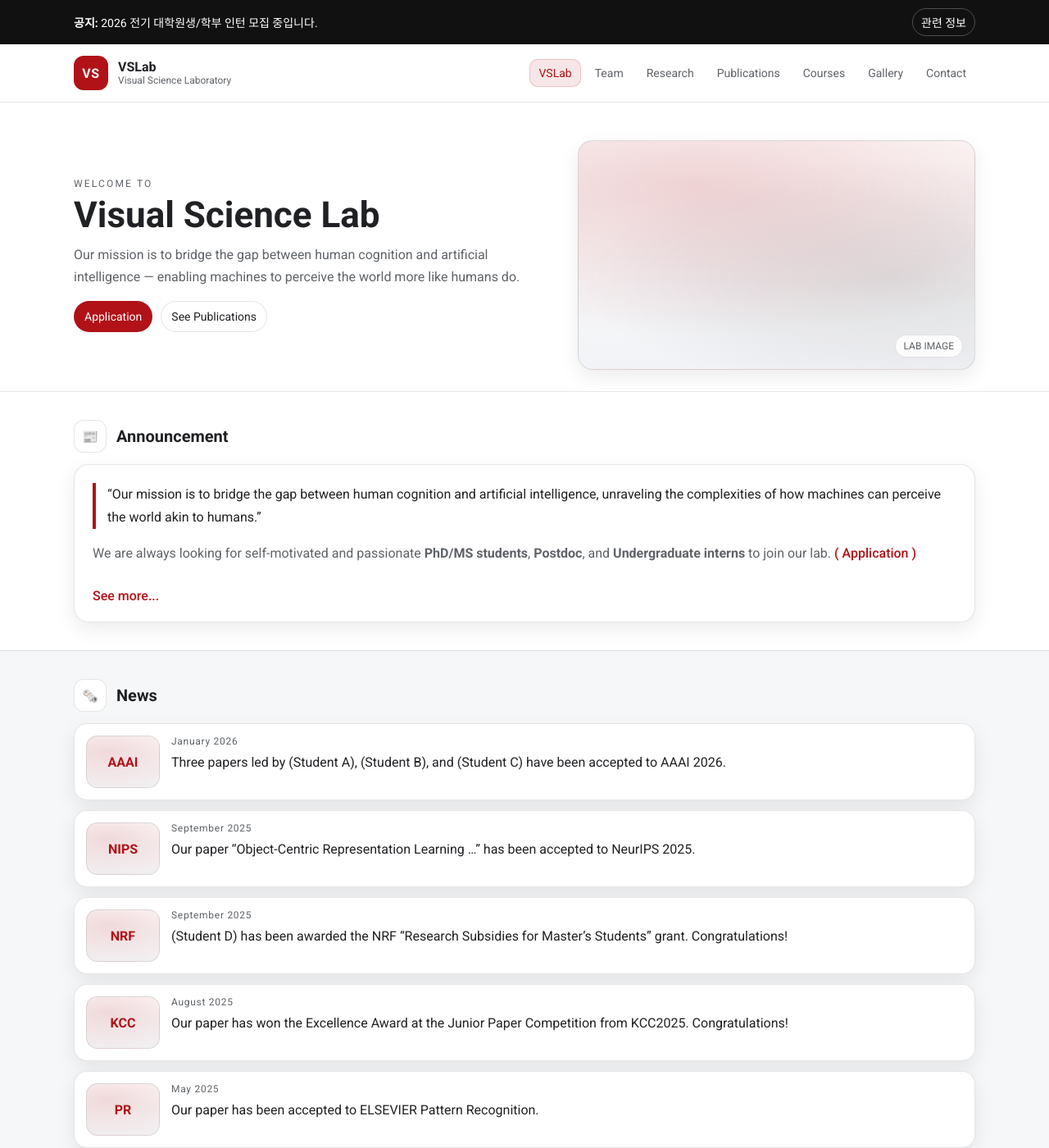
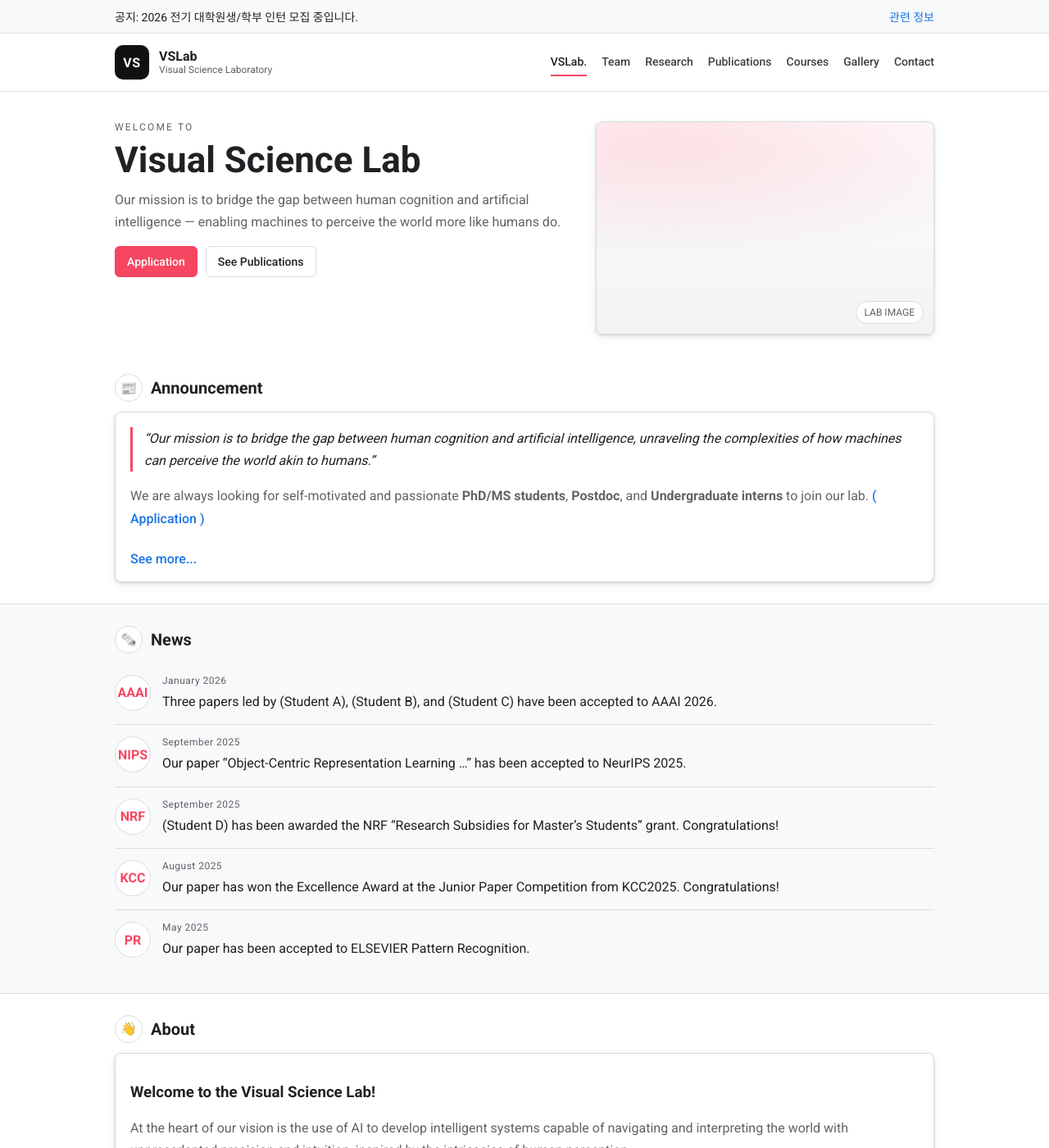
Before and after one commit to spoiuy3/VSLab_website, a Jekyll site: the page built from index.md, in a window 1280 px wide and 1400 px high. Shown: the whole window at 82% size. Built offline with Jekyll 4.4.1, drawn with Linux system fonts in a browser that asks for light colours.

Commit message:
Edit: test edit
필요시 revert

```diff
--- a/_includes/header.html
+++ b/_includes/header.html
@@ -1,30 +1,27 @@
-<!-- 상단 공지 바 (VSLab 상단 공지 느낌) -->
 <div class="top-notice">
   <div class="wrap top-notice__inner">
     <div class="top-notice__text">
-      <b>공지:</b> 2026 전기 대학원생/학부 인턴 모집 중입니다.
+      공지: 2026 전기 대학원생/학부 인턴 모집 중입니다.
     </div>
-    <a class="top-notice__btn" href="#" target="_blank" rel="noopener">관련 정보</a>
+    <a class="top-notice__link" href="#" target="_blank" rel="noopener">관련 정보</a>
   </div>
 </div>
 
 <header class="site-header">
   <div class="wrap header__inner">
     <a class="brand" href="{{ '/' | relative_url }}" aria-label="Home">
-      <!-- 로고(placeholder): 나중에 이미지로 교체 가능 -->
-      <span class="brand__logo" aria-hidden="true">VS</span>
+      <!-- 로고 자리(나중에 이미지로 교체 가능) -->
+      <span class="brand__mark" aria-hidden="true">VS</span>
       <span class="brand__text">
         <span class="brand__title">VSLab</span>
         <span class="brand__sub">Visual Science Laboratory</span>
       </span>
     </a>
 
-    <button class="nav-toggle" aria-label="메뉴 열기" aria-expanded="false" aria-controls="site-nav">
-      ☰
-    </button>
+    <button class="nav-toggle" aria-label="메뉴 열기" aria-expanded="false" aria-controls="site-nav">☰</button>
 
     <nav id="site-nav" class="site-nav" aria-label="Primary">
-      <a class="nav-link {% if page.url == '/' %}active{% endif %}" href="{{ '/' | relative_url }}">VSLab</a>
+      <a class="nav-link {% if page.url == '/' %}active{% endif %}" href="{{ '/' | relative_url }}">VSLab.</a>
       <a class="nav-link" href="{{ '/team/' | relative_url }}">Team</a>
       <a class="nav-link" href="{{ '/research/' | relative_url }}">Research</a>
       <a class="nav-link" href="{{ '/publications/' | relative_url }}">Publications</a>
--- a/assets/css/style.css
+++ b/assets/css/style.css
@@ -1,67 +1,69 @@
 :root{
+  /* VSLab(구글 Sites 느낌) 베이스 */
   --bg: #ffffff;
-  --alt: #f6f7f9;
-  --text: #202124;   /* Google 스타일 */
+  --section: #f8f9fa;
+  --text: #202124;
   --muted: #5f6368;
-  --line: rgba(0,0,0,0.10);
-  --shadow: 0 8px 24px rgba(0,0,0,0.08);
+  --border: #dadce0;
 
-  --accent: #b01217;     /* VSLab 로고/포인트 느낌의 레드 톤(유사) */
-  --accent-weak: rgba(176,18,23,0.10);
+  /* VSLab 로고 포인트(밝은 핑크/레드 톤) */
+  --accent: #f64661;
+
+  /* 구글 링크 느낌 */
+  --link: #1a73e8;
+
+  /* 매우 약한 그림자(구글 스타일) */
+  --shadow: 0 1px 3px rgba(60,64,67,.18), 0 4px 10px rgba(60,64,67,.10);
 }
 
-*{ box-sizing: border-box; }
-html, body{ height: 100%; }
+*{ box-sizing:border-box; }
+html,body{ height:100%; }
 body{
-  margin: 0;
-  font-family: "Roboto", system-ui, -apple-system, Segoe UI, Arial, sans-serif;
+  margin:0;
+  font-family: Roboto, system-ui, -apple-system, Segoe UI, Arial, "Noto Sans KR", sans-serif;
+  color: var(--text);
   background: var(--bg);
-  color: var(--text);
 }
 
 a{ color: inherit; text-decoration: none; }
 .wrap{
-  width: min(1100px, calc(100% - 40px));
+  width: min(1000px, calc(100% - 48px));
   margin: 0 auto;
 }
 
-/* Top notice */
+/* ===== Top Notice ===== */
 .top-notice{
-  background: #111;
-  color: #fff;
+  background: var(--section);
+  border-bottom: 1px solid var(--border);
   font-size: 14px;
 }
 .top-notice__inner{
   display:flex;
   align-items:center;
   justify-content: space-between;
-  gap: 12px;
+  gap: 14px;
   padding: 10px 0;
 }
-.top-notice__btn{
-  color:#fff;
-  border: 1px solid rgba(255,255,255,0.25);
-  padding: 6px 10px;
-  border-radius: 999px;
+.top-notice__text{ color: var(--text); }
+.top-notice__link{
+  color: var(--link);
+  font-weight: 500;
 }
-.top-notice__btn:hover{
-  border-color: rgba(255,255,255,0.6);
-}
+.top-notice__link:hover{ text-decoration: underline; }
 
-/* Header */
+/* ===== Header ===== */
 .site-header{
   position: sticky;
   top: 0;
   z-index: 50;
   background: rgba(255,255,255,0.92);
   backdrop-filter: blur(10px);
-  border-bottom: 1px solid var(--line);
+  border-bottom: 1px solid var(--border);
 }
 .header__inner{
   display:flex;
   align-items:center;
-  justify-content: space-between;
-  gap: 16px;
+  gap: 18px;
   padding: 14px 0;
 }
 
@@ -69,75 +71,67 @@ a{ color: inherit; text-decoration: none; }
   display:flex;
   align-items:center;
   gap: 12px;
+  min-width: 220px;
 }
-.brand__logo{
+.brand__mark{
   width: 42px;
   height: 42px;
-  border-radius: 12px;
-  display:inline-flex;
+  border-radius: 10px;
+  display:flex;
   align-items:center;
   justify-content:center;
-  background: var(--accent);
-  color: #fff;
+  background: #111;
+  color:#fff;
   font-weight: 800;
-  letter-spacing: 0.5px;
+  letter-spacing: .5px;
 }
-.brand__text{
-  display:flex;
-  flex-direction: column;
-  line-height: 1.1;
-}
-.brand__title{
-  font-weight: 700;
-}
-.brand__sub{
-  font-size: 12px;
-  color: var(--muted);
-  margin-top: 2px;
-}
+.brand__text{ display:flex; flex-direction:column; line-height:1.1; }
+.brand__title{ font-weight: 700; }
+.brand__sub{ font-size: 12px; color: var(--muted); margin-top: 2px; }
 
+/* 네비를 “우측 정렬”로 밀어주는 핵심 */
 .site-nav{
+  margin-left: auto;
   display:flex;
   align-items:center;
-  gap: 6px;
+  gap: 18px;
+  white-space: nowrap;
 }
 .nav-link{
-  padding: 8px 10px;
-  border-radius: 10px;
-  color: var(--muted);
   font-size: 14px;
-  border: 1px solid transparent;
+  font-weight: 500;
+  color: #3c4043;
+  padding: 8px 0;
+  border-bottom: 2px solid transparent; /* active 밑줄용 */
 }
 .nav-link:hover{
   color: var(--text);
-  border-color: var(--line);
-  background: #fff;
+  border-bottom-color: rgba(0,0,0,0.10);
 }
 .nav-link.active{
-  color: var(--accent);
-  background: var(--accent-weak);
-  border-color: rgba(176,18,23,0.18);
+  color: var(--text);
+  border-bottom-color: var(--accent);
 }
 
 .nav-toggle{
   display:none;
-  border: 1px solid var(--line);
-  background: #fff;
+  margin-left: auto;
+  border: 1px solid var(--border);
+  background:#fff;
+  border-radius: 10px;
   padding: 8px 10px;
-  border-radius: 10px;
-  cursor: pointer;
+  cursor:pointer;
 }
 
-/* Hero */
+/* ===== Hero ===== */
 .hero{
-  padding: 46px 0 26px;
-  border-bottom: 1px solid var(--line);
+  padding: 36px 0 22px;
 }
 .hero__inner{
   display:grid;
-  grid-template-columns: 1.1fr 0.9fr;
-  gap: 22px;
-  align-items: center;
+  grid-template-columns: 1.15fr 0.85fr;
+  gap: 28px;
+  align-items: start;
 }
 .hero__kicker{
   font-size: 12px;
@@ -145,7 +139,7 @@ a{ color: inherit; text-decoration: none; }
   color: var(--muted);
 }
 .hero__title{
-  margin: 8px 0 10px;
+  margin: 10px 0 10px;
   font-size: 44px;
   line-height: 1.08;
 }
@@ -162,235 +156,170 @@ a{ color: inherit; text-decoration: none; }
   gap: 10px;
   flex-wrap: wrap;
 }
+
 .hero__image{
-  height: 280px;
-  border-radius: 18px;
-  border: 1px solid var(--line);
+  height: 260px;
+  border: 1px solid var(--border);
+  border-radius: 8px;
   box-shadow: var(--shadow);
   background:
-    radial-gradient(900px 300px at 30% 20%, rgba(176,18,23,0.18), transparent 60%),
-    radial-gradient(700px 260px at 80% 60%, rgba(0,0,0,0.10), transparent 55%),
-    linear-gradient(180deg, #ffffff, #f2f3f6);
+    radial-gradient(900px 260px at 20% 10%, rgba(246,70,97,0.16), transparent 55%),
+    linear-gradient(180deg, #fff, #f1f3f4);
   position: relative;
-  overflow: hidden;
 }
 .hero__imageBadge{
   position:absolute;
-  bottom: 14px;
-  right: 14px;
+  right: 12px;
+  bottom: 12px;
   font-size: 12px;
   color: var(--muted);
-  background: rgba(255,255,255,0.85);
-  border: 1px solid var(--line);
+  background: rgba(255,255,255,0.9);
+  border: 1px solid var(--border);
   border-radius: 999px;
   padding: 6px 10px;
 }
 
-/* Sections */
+/* ===== Sections ===== */
 .section{
-  padding: 34px 0;
+  padding: 26px 0;
 }
 .section.alt{
-  background: var(--alt);
-  border-top: 1px solid var(--line);
-  border-bottom: 1px solid var(--line);
+  background: var(--section);
+  border-top: 1px solid var(--border);
+  border-bottom: 1px solid var(--border);
 }
+
 .section__head{
   display:flex;
   align-items:center;
-  gap: 12px;
-  margin-bottom: 14px;
+  gap: 10px;
+  margin-bottom: 12px;
 }
 .section__icon{
-  width: 40px;
-  height: 40px;
-  border-radius: 12px;
-  display:inline-flex;
+  width: 34px;
+  height: 34px;
+  border-radius: 50%;
+  background:#fff;
+  border: 1px solid var(--border);
+  display:flex;
   align-items:center;
   justify-content:center;
-  background: #fff;
-  border: 1px solid var(--line);
 }
 .section__title{
-  margin: 0;
+  margin:0;
   font-size: 20px;
+  font-weight: 700;
 }
 
+/* 카드도 구글 Sites처럼 “과한 박스 느낌” 최소화 */
 .card{
-  background: #fff;
-  border: 1px solid var(--line);
-  border-radius: 18px;
+  background:#fff;
+  border: 1px solid var(--border);
+  border-radius: 8px;
   box-shadow: var(--shadow);
   padding: 18px;
 }
-.callout{
-  padding: 22px;
+.muted{ color: var(--muted); line-height: 1.7; }
+
+.quote{
+  margin: 0 0 12px 0;
+  padding-left: 14px;
+  border-left: 3px solid var(--accent);
+  font-style: italic;
+  line-height: 1.7;
 }
-.quote{
-  margin: 0 0 14px 0;
-  padding-left: 14px;
-  border-left: 4px solid var(--accent);
-  color: var(--text);
-  font-size: 16px;
-  line-height: 1.75;
-}
-.muted{
-  color: var(--muted);
-  line-height: 1.75;
-}
-.inline-link{
-  color: var(--accent);
-  font-weight: 500;
-}
+
+.inline-link{ color: var(--link); font-weight: 500; }
 .inline-link:hover{ text-decoration: underline; }
 
 .see-more{
   display:inline-block;
-  margin-top: 12px;
-  color: var(--accent);
+  margin-top: 10px;
+  color: var(--link);
   font-weight: 500;
 }
 .see-more:hover{ text-decoration: underline; }
 
-.h3{
-  margin: 0 0 10px 0;
-  font-size: 18px;
-}
-
+/* ===== Buttons (Google 느낌) ===== */
 .btn{
   display:inline-flex;
   align-items:center;
   justify-content:center;
-  padding: 10px 12px;
-  border-radius: 999px;
-  border: 1px solid var(--line);
-  background: #fff;
+  padding: 10px 14px;
+  border-radius: 6px;
+  border: 1px solid var(--border);
+  background:#fff;
   font-size: 14px;
-  cursor: pointer;
+  font-weight: 500;
+  cursor:pointer;
 }
-.btn:hover{
-  border-color: rgba(0,0,0,0.22);
+.btn:hover{ background: var(--section); }
+
+.btn.primary{
+  background: var(--accent);
+  border-color: var(--accent);
+  color:#fff;
 }
-.btn.primary{
-  border-color: rgba(176,18,23,0.30);
-  background: var(--accent);
-  color: #fff;
-}
-.btn.primary:hover{
-  filter: brightness(0.97);
-}
+.btn.primary:hover{ filter: brightness(0.97); }
 
-/* News list */
+/* ===== News (아이콘 + 텍스트 한 줄 행) ===== */
 .news{
   display:flex;
   flex-direction: column;
-  gap: 12px;
+  gap: 0;
 }
 .news-item{
-  display:grid;
-  grid-template-columns: 90px 1fr;
+  display:flex;
   gap: 14px;
-  padding: 14px;
+  align-items:flex-start;
+  padding: 14px 0;
+  border-bottom: 1px solid var(--border);
+}
+.news-item:last-child{ border-bottom: none; }
+.news-thumb{
+  width: 44px;
+  height: 44px;
+  border-radius: 50%;
+  border: 1px solid var(--border);
   background: #fff;
-  border: 1px solid var(--line);
-  border-radius: 16px;
-  box-shadow: var(--shadow);
-}
-.news-thumb{
-  height: 64px;
-  border-radius: 14px;
-  border: 1px solid var(--line);
   display:flex;
   align-items:center;
   justify-content:center;
   font-weight: 700;
   color: var(--accent);
-  background:
-    radial-gradient(220px 90px at 30% 30%, rgba(176,18,23,0.15), transparent 60%),
-    linear-gradient(180deg, #fff, #f3f4f6);
 }
 .news-date{
   font-size: 12px;
-  letter-spacing: 0.06em;
   color: var(--muted);
+  letter-spacing: .04em;
   margin-bottom: 6px;
 }
-.news-text{
-  color: var(--text);
-  line-height: 1.6;
+.news-text{ line-height: 1.65; }
+
+/* ===== Responsive ===== */
+@media (max-width: 960px){
+  .hero__inner{ grid-template-columns: 1fr; }
+  .hero__image{ height: 220px; }
 }
 
-/* Research banner */
-.research-banner{
-  height: 220px;
-  border-radius: 18px;
-  border: 1px solid var(--line);
-  background:
-    radial-gradient(900px 300px at 20% 20%, rgba(176,18,23,0.14), transparent 60%),
-    radial-gradient(800px 260px at 80% 70%, rgba(0,0,0,0.10), transparent 55%),
-    linear-gradient(180deg, #fff, #f2f3f6);
-  box-shadow: var(--shadow);
-  position: relative;
-  overflow: hidden;
-  margin-bottom: 14px;
-}
-.research-banner__label{
-  position:absolute;
-  bottom: 14px;
-  right: 14px;
-  font-size: 12px;
-  color: var(--muted);
-  background: rgba(255,255,255,0.85);
-  border: 1px solid var(--line);
-  border-radius: 999px;
-  padding: 6px 10px;
-}
-
-.grid3{
-  display:grid;
-  grid-template-columns: repeat(3, 1fr);
-  gap: 12px;
-}
-
-/* Footer */
-.site-footer{
-  border-top: 1px solid var(--line);
-  background: #fff;
-}
-.footer__inner{
-  padding: 18px 0;
-  display:flex;
-  flex-wrap: wrap;
-  gap: 10px;
-  justify-content: space-between;
-}
-.small{
-  font-size: 13px;
-  color: var(--muted);
-}
-
-/* Responsive */
-@media (max-width: 920px){
-  .hero__inner{ grid-template-columns: 1fr; }
-  .hero__image{ height: 240px; }
-  .grid3{ grid-template-columns: 1fr; }
-}
-@media (max-width: 860px){
+@media (max-width: 820px){
   .nav-toggle{ display:inline-flex; }
   .site-nav{
     display:none;
     position: absolute;
-    right: 20px;
-    top: 62px;
-    width: min(320px, calc(100% - 40px));
-    background: #fff;
-    border: 1px solid var(--line);
-    border-radius: 16px;
+    right: 24px;
+    top: 64px;
+    width: min(320px, calc(100% - 48px));
+    background:#fff;
+    border: 1px solid var(--border);
+    border-radius: 12px;
     box-shadow: var(--shadow);
-    padding: 10px;
+    padding: 10px 12px;
     flex-direction: column;
     align-items: stretch;
+    gap: 10px;
   }
   .site-nav.open{ display:flex; }
-  .nav-link{ width: 100%; }
+  .nav-link{ padding: 10px 6px; border-bottom: 1px solid var(--border); }
+  .nav-link:last-child{ border-bottom:none; }
 }
--- a/assets/js/main.js
+++ b/assets/js/main.js
@@ -1,9 +1,6 @@
 (function () {
   const toggle = document.querySelector(".nav-toggle");
   const nav = document.querySelector("#site-nav");
-  const year = document.querySelector("#year");
-
-  if (year) year.textContent = new Date().getFullYear();
 
   if (!toggle || !nav) return;
 
@@ -13,7 +10,6 @@
     toggle.setAttribute("aria-label", isOpen ? "메뉴 닫기" : "메뉴 열기");
   });
 
-  // 바깥 클릭 시 닫기
   document.addEventListener("click", (e) => {
     const t = e.target;
     if (!(t instanceof Element)) return;
```
